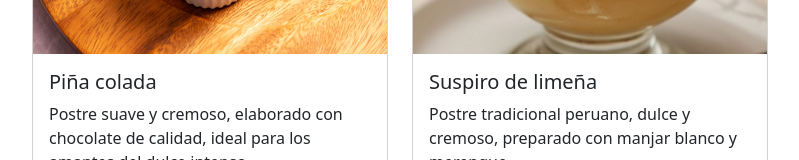
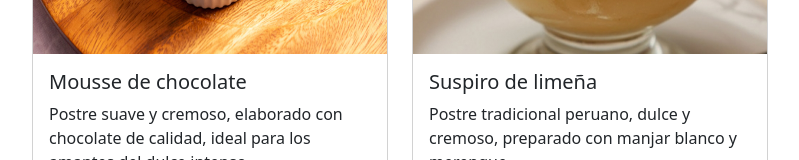
Before and after one commit to alejandro838/RestauranteGourmet, a plain HTML site: page Vista/Carta.html in a window 1280 px wide. Shown: the part 5861-6021 px from the top of the page, without its empty margins (50-849 px from the left). Drawn offline with nearby package versions, Linux system fonts and the light colour scheme.

Commit message:
Modificación de penultima carta

```diff
--- a/Vista/Carta.html
+++ b/Vista/Carta.html
@@ -284,7 +284,7 @@
                 <div class="card h-100">
                     <img src="../Imagen/Postre/Moussechocolate.jpg" class="card-img-top" alt="Postre 4">
                     <div class="card-body">
-                        <h5 class="card-title">Piña colada</h5>
+                        <h5 class="card-title">Mousse de chocolate</h5>
                         <p class="card-text">Postre suave y cremoso, elaborado con chocolate de calidad, ideal para los
                             amantes del dulce intenso.</p>
                         <p class="card-text"><strong>Ingredientes principales:</strong> Chocolate negro, mantequilla,
```
